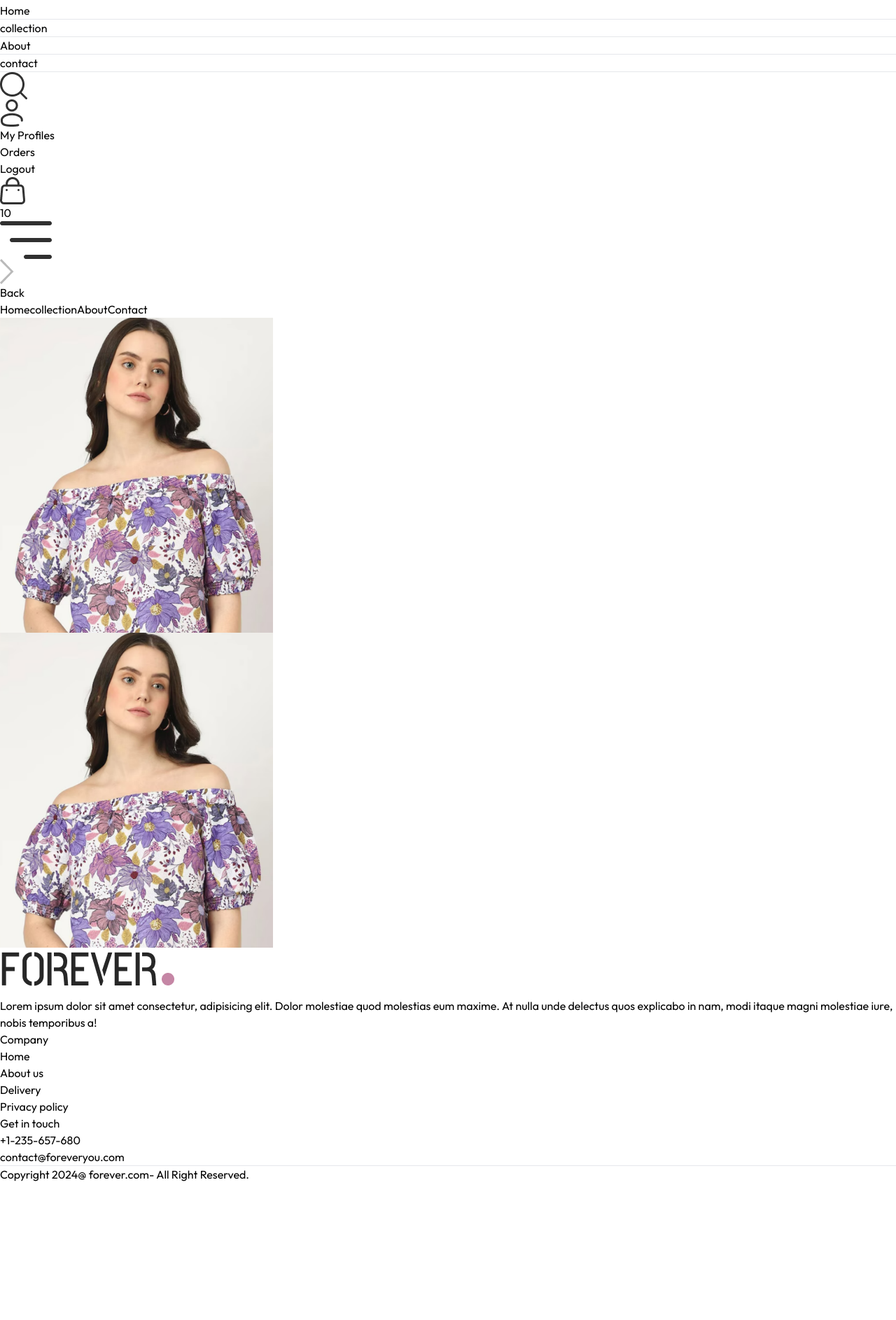
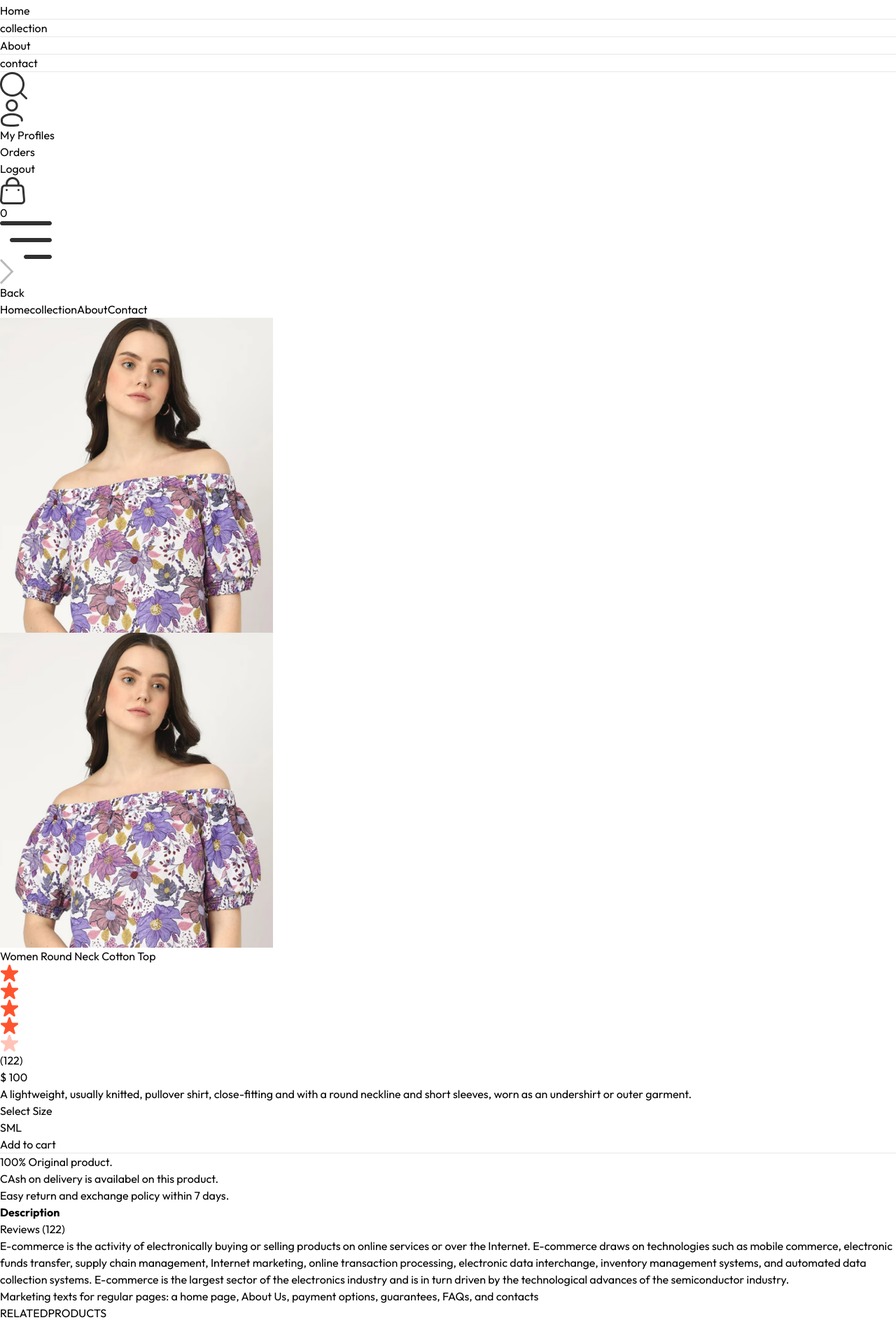
Before and after one commit to snetagupta/e-commerce-forever, a React (Vite) app: page /product/aaaaa in a window 1280 px wide. Shown: the part 68-1954 px from the top of the page at 70% size. Before the commit the page ends 1758 px from the top, so only its background shows below. Built offline with nearby package versions, Linux system fonts and the light colour scheme.

Commit message:
added cart functionality

```diff
--- a/src/App.jsx
+++ b/src/App.jsx
@@ -12,11 +12,15 @@
 import Footer from "./components/Footer"
 import SearchBar from "./components/SearchBar"
 
+import { ToastContainer, toast } from 'react-toastify';
+import 'react-toastify/dist/ReactToastify.css';
+
 const App =()=>{
 
   return (
     <>
      <div className="px-4 sm:px-[5vw] md:px-[7vw] lg:px-[9vw]">
+      <ToastContainer />
       <Navbar/>
       <SearchBar/>
       <Routes>
--- a/src/components/Navbar.jsx
+++ b/src/components/Navbar.jsx
@@ -5,7 +5,7 @@
 
 const Navbar = () => {
     const[visible,setVisible] = useState(false)
-    const{setShowSearch} = useContext(ShopContext)
+    const{setShowSearch,getCartCount} = useContext(ShopContext)
   return (
     <div className="flex items-center justify-between py-5 font-medium">
      <Link to='/'> <img src={assets.logo} className="w-36" alt="" /></Link>
@@ -56,7 +56,7 @@
         <Link to="/cart" className="relative">
           <img src={assets.cart_icon} className="w-5 min-w-5" alt="" />
           <p className="absolute right-[-5px] bottom-[-5px] w-4 text-center leading-4 bg-black text-white aspect-square rounded-full text-[8px]">
-            10
+           {getCartCount()}
           </p>
         </Link>
 
--- /dev/null
+++ b/src/components/RelatedProducts.jsx
@@ -0,0 +1,42 @@
+import React, { useContext, useEffect, useState } from "react";
+import { ShopContext } from "../context/ShopContext";
+import Title from "../components/Title";
+import ProductItem from "../components/ProductItem";
+
+const RelatedProducts = ({ category, subCategory }) => {
+  const { products } = useContext(ShopContext);
+  const [related, setRelated] = useState([]);
+
+  useEffect(() => {
+    if (products.length > 0) {
+      let productsCopy = products.slice();
+
+      productsCopy = productsCopy.filter((item) => category === item.category);
+      productsCopy = productsCopy.filter(
+        (item) => subCategory === item.subCategory
+      );
+
+      setRelated(productsCopy.slice(0, 5));
+    }
+  }, [products]);
+  return (
+    <div className="my-24">
+      <div className="text-center text-3xl py-2">
+        <Title text1={"RELATED"} text2={"PRODUCTS"} />
+      </div>
+      <div className="grid grid-cols-2 sm:grid-cols-3 md:grid-cols-4 lg:grid-cols-5 gap-4 gap-y-6">
+        {related.map((item, index) => (
+          <ProductItem
+            key={index}
+            id={item._id}
+            name={item.name}
+            price={item.price}
+            image={item.image}
+          />
+        ))}
+      </div>
+    </div>
+  );
+};
+
+export default RelatedProducts;
--- a/src/context/ShopContext.jsx
+++ b/src/context/ShopContext.jsx
@@ -1,5 +1,6 @@
-import { createContext, useState } from "react";
+import { createContext, useEffect, useState } from "react";
 import { products } from "../assets/assets";
+import { toast } from "react-toastify";
 
 export const ShopContext = createContext();
 
@@ -7,12 +8,55 @@
   const currency = "$";
   const delivery_fee = 10;
 
-  const[search,setSearch] = useState('')
-  const[showSearch,setShowSearch] = useState(false)
+  const [search, setSearch] = useState("");
+  const [showSearch, setShowSearch] = useState(true);
+  const [cartItems, setCartItems] = useState({});
+
+  const addToCart = async (itemId, size) => {
+    if (!size) {
+      toast.error("Select Product Size");
+      return;
+    }
+    let cartData = structuredClone(cartItems);
+
+    if (cartData[itemId]) {
+      if (cartData[itemId][size]) {
+        cartData[itemId][size] += 1;
+      } else {
+        cartData[itemId][size] = 1;
+      }
+    } else {
+      cartData[itemId] = {};
+      cartData[itemId][size] = 1;
+    }
+    setCartItems(cartData);
+  };
+
+  const getCartCount = () => {
+    let totalCount = 0;
+    for (const items in cartItems) {
+      for (const item in cartItems[items]) {
+        try {
+          if (cartItems[items][item] > 0) {
+            totalCount += cartItems[items][item];
+          }
+        } catch (error) {}
+      }
+    }
+    return totalCount;
+  };
 
   const value = {
-    products,currency,delivery_fee,
-    search,setSearch,showSearch,setShowSearch
+    products,
+    currency,
+    delivery_fee,
+    search,
+    setSearch,
+    showSearch,
+    setShowSearch,
+    cartItems,
+    addToCart,
+    getCartCount
   };
   return (
     <ShopContext.Provider value={value}>{props.children}</ShopContext.Provider>
--- a/src/index.css
+++ b/src/index.css
@@ -16,6 +16,9 @@
     font-weight: 400;
     font-style: normal;
   }
+  ::-webkit-scrollbar{
+    display: none;
+  }
 
   @media (max-width:640px) {
     a.active{
--- a/src/pages/Product.jsx
+++ b/src/pages/Product.jsx
@@ -1,20 +1,21 @@
 import { useContext, useEffect, useState } from "react";
 import { useParams } from "react-router-dom";
 import { ShopContext } from "../context/ShopContext";
+import { assets } from "../assets/assets";
+import RelatedProducts from "../components/RelatedProducts";
 
 const Product = () => {
   const { productId } = useParams();
-  const { products } = useContext(ShopContext);
+  const { products, currency,addToCart} = useContext(ShopContext);
   const [productData, setProductData] = useState(false);
   const [image, setImage] = useState("");
+  const [size, setSize] = useState("");
 
   const fetchProductData = async () => {
     products.map((item) => {
       if (item._id === productId) {
         setProductData(item);
         setImage(item.image[0]);
-        console.log(item);
-
         return null;
       }
     });
@@ -46,8 +47,75 @@
           </div>
         </div>
         {/* Product Info */}
-        <div></div>
+        <div className="flex-1">
+          <h1 className="font-medium text-2xl mt-2">{productData.name}</h1>
+          <div className="flex items-center gap-1 mt-2">
+            <img className="w-3 5" src={assets.star_icon} alt="" />
+            <img className="w-3 5" src={assets.star_icon} alt="" />
+            <img className="w-3 5" src={assets.star_icon} alt="" />
+            <img className="w-3 5" src={assets.star_icon} alt="" />
+            <img className="w-3 5" src={assets.star_dull_icon} alt="" />
+            <p className="pl-2">(122)</p>
+          </div>
+          <p className="mt-5 text-3xl font-medium">
+            {currency} {productData.price}
+          </p>
+          <p className="mt-5 text-gray-500 md:w-4/5">
+            {productData.description}
+          </p>
+          <div className="flex flex-col gap-4 my-8">
+            <p>Select Size</p>
+            <div className="flex gap-2">
+              {productData.sizes.map((item, index) => (
+                <button
+                  onClick={() => setSize(item)}
+                  className={`border py-2 px-4 bg-gray-100 ${
+                    item === size ? "border-orange-500" : ""
+                  }`}
+                  key={index}
+                >
+                  {item}
+                </button>
+              ))}
+            </div>
+          </div>
+          <button onClick={()=>addToCart(productData._id,size)} className="bg-black text-white px-8 py-3 text-sm active:bg-gray-700 uppercase">
+            Add to cart
+          </button>
+          <hr className="mt-8 sm:w-4/5" />
+          <div className="text-sm text-gray-500 mt-5 flex flex-col gap-1">
+            <p>100% Original product.</p>
+            <p>CAsh on delivery is availabel on this product.</p>
+            <p>Easy return and exchange policy within 7 days.</p>
+          </div>
+        </div>
       </div>
+      {/* Description & Review section*/}
+      <div className="mt-20">
+        <div className="flex">
+          <b className="border px-5 py-3 text-sm"> Description</b>
+          <p className="border px-5 py-3 text-sm">Reviews (122) </p>
+        </div>
+        <div className="flex flex-col gap-4 border px-6 py-6 text-sm text-gray-500">
+          <p>
+            E-commerce is the activity of electronically buying or selling
+            products on online services or over the Internet. E-commerce draws
+            on technologies such as mobile commerce, electronic funds transfer,
+            supply chain management, Internet marketing, online transaction
+            processing, electronic data interchange, inventory management
+            systems, and automated data collection systems. E-commerce is the
+            largest sector of the electronics industry and is in turn driven by
+            the technological advances of the semiconductor industry.
+          </p>
+          <p>
+            Marketing texts for regular pages: a home page, About Us, payment
+            options, guarantees, FAQs, and contacts
+          </p>
+        </div>
+      </div>
+
+      {/* Display Related Products */}
+      <RelatedProducts category={productData.category} subCategory={productData.subCategory}/>
     </div>
   ) : (
     <div className="opacity-0"></div>
```
